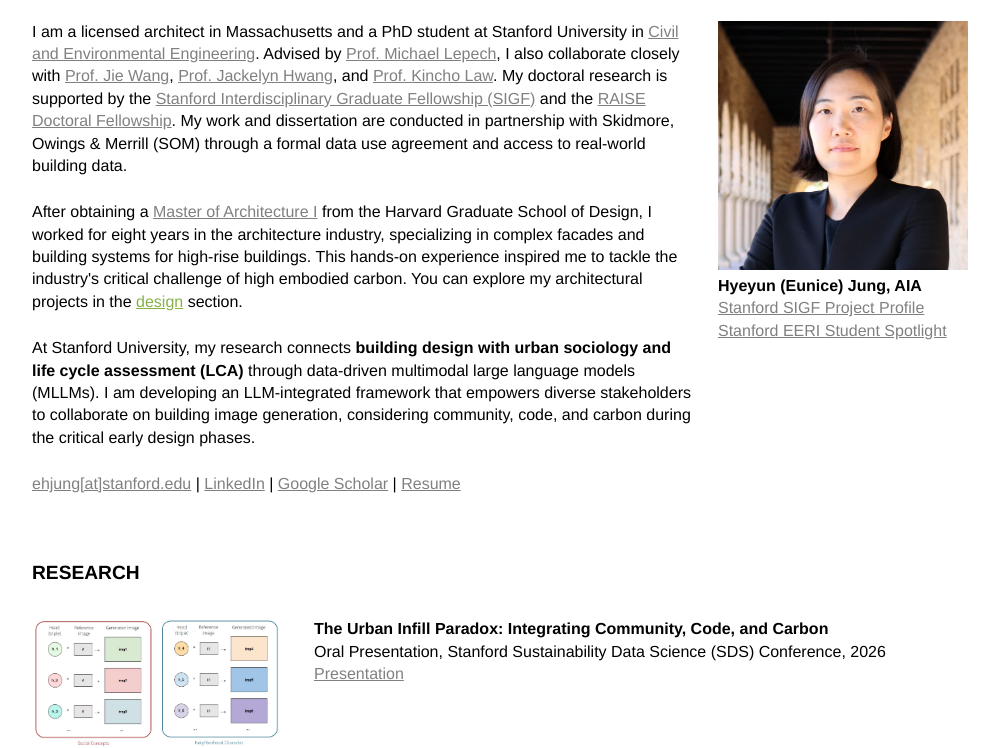
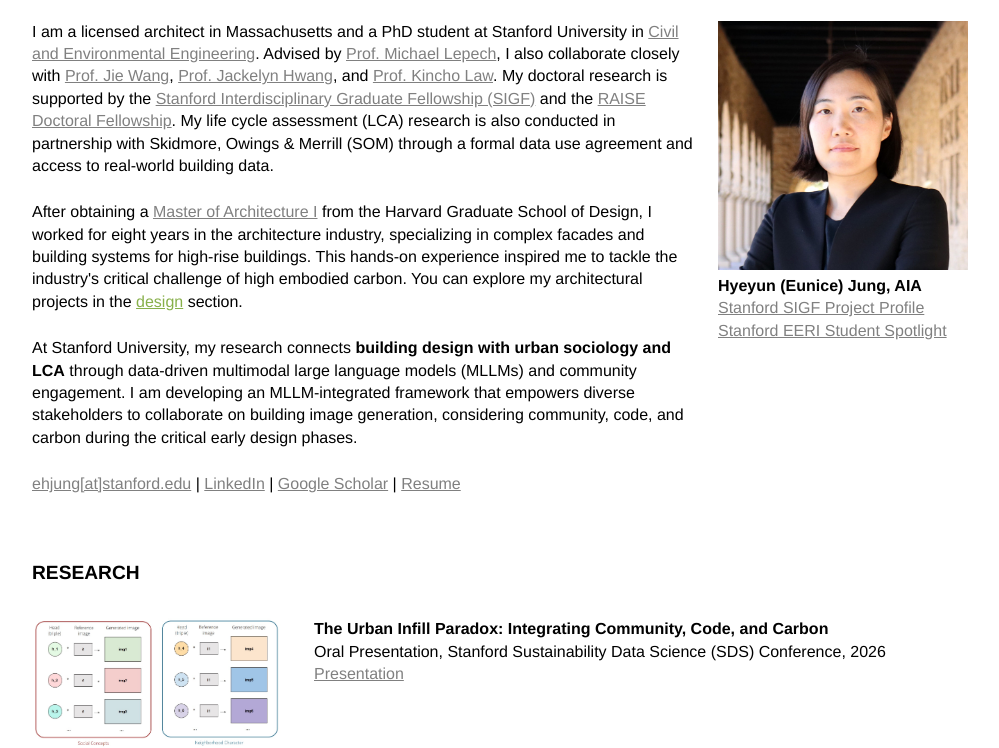
Before and after one commit to eunicehjung/eunicehjung.github.io, a plain HTML site: page index.html in a window 1280 px wide. Shown: the part 86-834 px from the top of the page, without its empty margins (140-1139 px from the left). Drawn offline with Linux system fonts and the light colour scheme.

Commit message:
Update research index.html

```diff
--- a/index.html
+++ b/index.html
@@ -38,9 +38,9 @@
                 </div>
 
                 <div class="bio-text">
-                    <p>I am a licensed architect in Massachusetts and a PhD student at Stanford University in <a href="https://cee.stanford.edu/" target="_blank">Civil and Environmental Engineering</a>. Advised by <a href="https://profiles.stanford.edu/michael-lepech" target="_blank">Prof. Michael Lepech</a>, I also collaborate closely with <a href="https://sdgc.stanford.edu/people/jie-wang" target="_blank">Prof. Jie Wang</a>, <a href="https://sites.google.com/view/jackelynhwang" target="_blank">Prof. Jackelyn Hwang</a>, and <a href="https://cee.stanford.edu/people/kincho-law" target="_blank">Prof. Kincho Law</a>. My doctoral research is supported by the <a href="https://vpge.stanford.edu/fellowships-funding/vpge-fellowships/sigf-stanford-interdisciplinary-graduate-fellowship" target="_blank">Stanford Interdisciplinary Graduate Fellowship (SIGF)</a> and the <a href="https://vpge.stanford.edu/fellowships-funding/raise" target="_blank">RAISE Doctoral Fellowship</a>. My work and dissertation are conducted in partnership with Skidmore, Owings & Merrill (SOM) through a formal data use agreement and access to real-world building data.</p>
+                    <p>I am a licensed architect in Massachusetts and a PhD student at Stanford University in <a href="https://cee.stanford.edu/" target="_blank">Civil and Environmental Engineering</a>. Advised by <a href="https://profiles.stanford.edu/michael-lepech" target="_blank">Prof. Michael Lepech</a>, I also collaborate closely with <a href="https://sdgc.stanford.edu/people/jie-wang" target="_blank">Prof. Jie Wang</a>, <a href="https://sites.google.com/view/jackelynhwang" target="_blank">Prof. Jackelyn Hwang</a>, and <a href="https://cee.stanford.edu/people/kincho-law" target="_blank">Prof. Kincho Law</a>. My doctoral research is supported by the <a href="https://vpge.stanford.edu/fellowships-funding/vpge-fellowships/sigf-stanford-interdisciplinary-graduate-fellowship" target="_blank">Stanford Interdisciplinary Graduate Fellowship (SIGF)</a> and the <a href="https://vpge.stanford.edu/fellowships-funding/raise" target="_blank">RAISE Doctoral Fellowship</a>. My life cycle assessment (LCA) research is also conducted in partnership with Skidmore, Owings &amp; Merrill (SOM) through a formal data use agreement and access to real-world building data.</p>
                     <p>After obtaining a <a href="https://www.gsd.harvard.edu/architecture/programs/master-of-architecture-i/" target="_blank">Master of Architecture I</a> from the Harvard Graduate School of Design, I worked for eight years in the architecture industry, specializing in complex facades and building systems for high-rise buildings. This hands-on experience inspired me to tackle the industry's critical challenge of high embodied carbon. You can explore my architectural projects in the <a href="design.html" class="design-link">design</a> section.</p>
-                    <p>At Stanford University, my research connects <b>building design with urban sociology and life cycle assessment (LCA)</b> through data-driven multimodal large language models (MLLMs). I am developing an LLM-integrated framework that empowers diverse stakeholders to collaborate on building image generation, considering community, code, and carbon during the critical early design phases.</p>
+                    <p>At Stanford University, my research connects<b> building design with urban sociology and LCA</b> through data-driven multimodal large language models (MLLMs) and community engagement. I am developing an MLLM-integrated framework that empowers diverse stakeholders to collaborate on building image generation, considering community, code, and carbon during the critical early design phases.</p>
                     <p><a href="mailto:ehjung@stanford.edu">ehjung[at]stanford.edu</a> | <a href="https://www.linkedin.com/in/eunicehjung/" target="_blank">LinkedIn</a> | <a href="https://scholar.google.com/citations?user=3CByBJEAAAAJ&hl=en&inst=5746887945952177237&oi=ao" target="_blank">Google Scholar</a> | <a href="resume.pdf" target="_blank">Resume</a><br>
                     </p>
                 </div>
```
